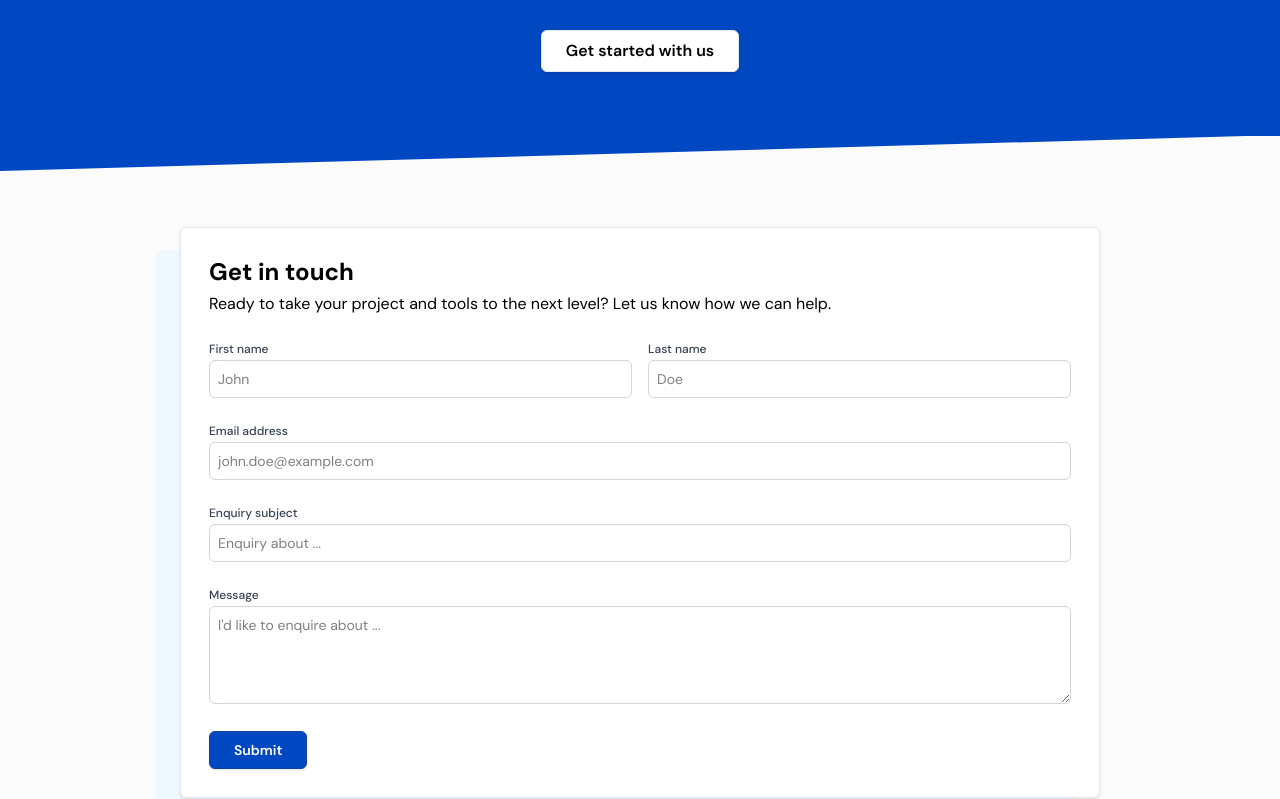
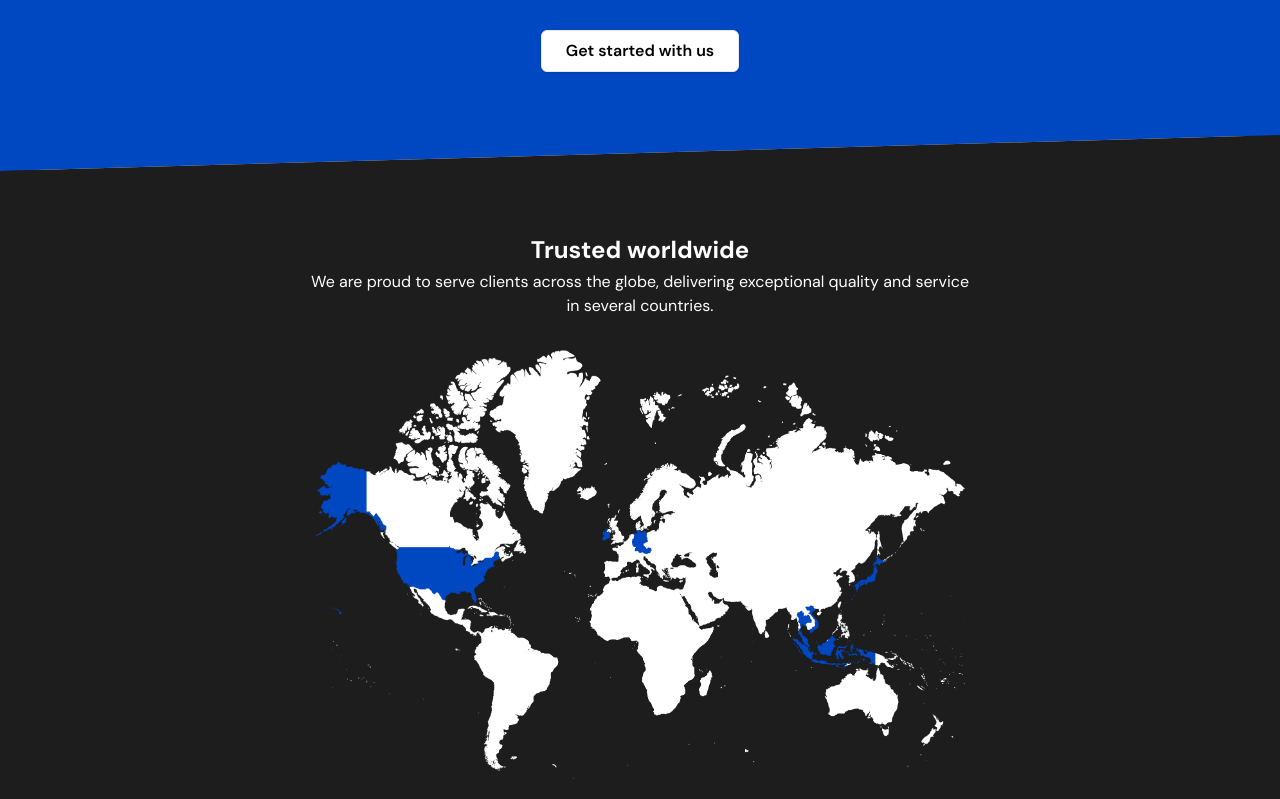
Before and after one commit to g30rg3hum/k-tool, a Next.js app: page / in a window 1280 px wide. Shown: the part 1761-2560 px from the top of the page. Built offline with nearby package versions, Linux system fonts and the light colour scheme.

Commit message:
added countries

```diff
--- a/src/app/page.tsx
+++ b/src/app/page.tsx
@@ -468,10 +468,37 @@ export default function Home() {
             </motion.div>
           </ContentContainer>
         </div>
-        <div
-          className="w-full h-5 md:h-7 lg:h-9 bg-primary"
-          style={{ clipPath: "polygon(0 0, 100% 0,  0 100%)" }}
-        />
+        <div className="relative w-full h-5 md:h-7 lg:h-9">
+          <div
+            className="absolute inset-0 bg-primary"
+            style={{ clipPath: "polygon(0 0, 100% 0, 0 100%)" }}
+          />
+          <div
+            className="absolute inset-0 bg-background-dark"
+            style={{ clipPath: "polygon(0 100%, 100% 0, 100% 100%)" }}
+          />
+        </div>
+      </div>
+
+      {/* Map section */}
+      <div className="py-10 lg:py-16 bg-background-dark text-white -mt-px">
+        <ContentContainer className="flex flex-col items-center justify-center gap-6 lg:gap-8">
+          <div className="text-center">
+            <SectionHeading spaceBelow>Trusted worldwide</SectionHeading>
+            <p className="max-w-2xl mx-auto">
+              We are proud to serve clients across the globe, delivering
+              exceptional quality and service in several countries.
+            </p>
+          </div>
+          <div>
+            <Image
+              src="/images/countries.png"
+              width="650"
+              height="650"
+              alt="World map with countries that we've provided for"
+            />
+          </div>
+        </ContentContainer>
       </div>
 
       {/* Get in touch section */}
```
Also changed, not shown: public/images/countries.png (added).
